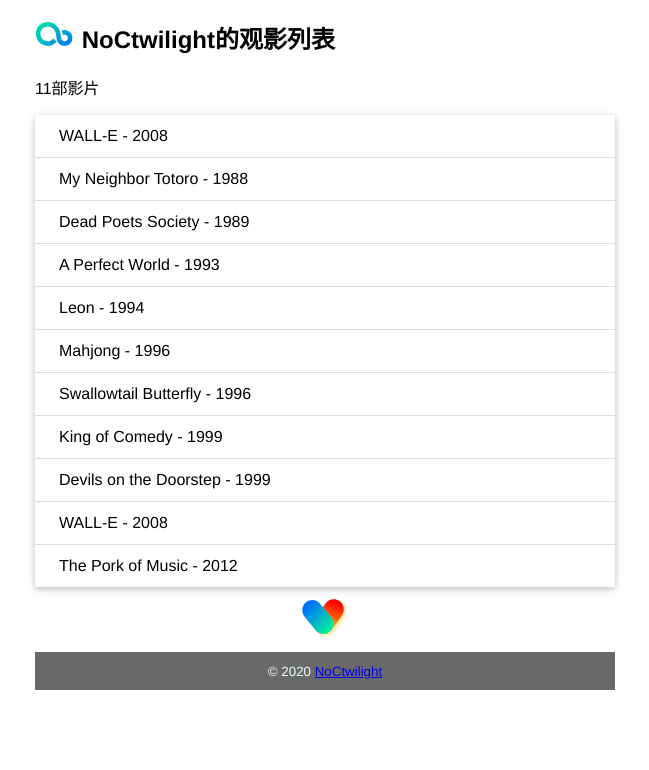
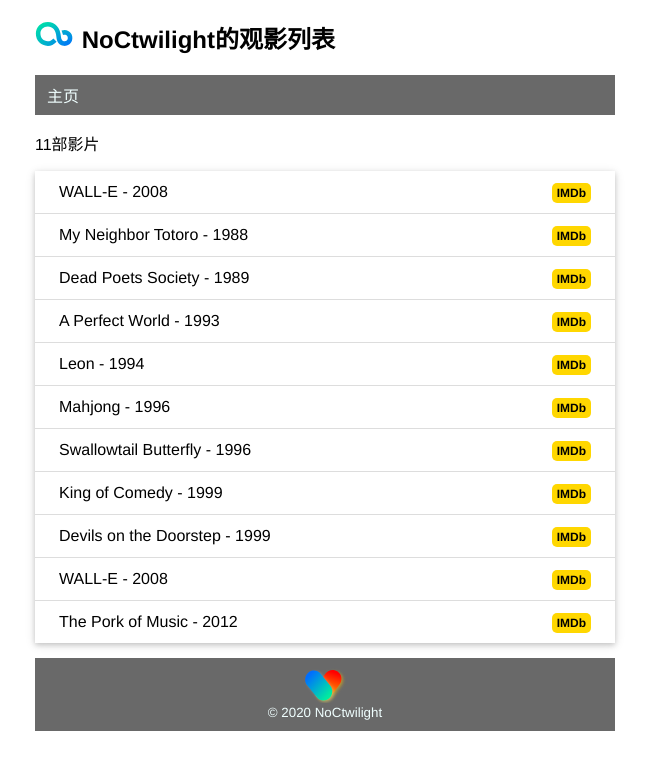
Before and after one commit to NoCtwilight/watchlist, a Flask app: page / in a window 1280 px wide. Shown: the top 770 px of the page, without its empty margins (315-964 px from the left). Run offline with Flask 2, Linux system fonts and the light colour scheme; data comes from the database, SQL or seed files in the repository.

Commit message:
Add base tempalte and error template

```diff
--- a/app.py
+++ b/app.py
@@ -84,8 +84,21 @@ def forge():
 def hello():
     return "欢迎来到资源聚合网页！"
 
+
+@app.context_processor
+def inject_user():
+    '''模板上下文处理函数,函数名可随意设置'''
+    user = User.query.first()
+    return dict(user=user)  # 返回字典,即{'user': user}
+
+
+@app.errorhandler(404)  # 传入要处理的错误代码
+def page_not_found(e):
+    '''接受异常对象作为参数'''
+    return render_template('404.html'), 404  # 返回模板和状态码
+
+
 @app.route('/')
 def index():
-    user = User.query.first()
     movies = Movie.query.all()
-    return render_template('index.html', user=user, movies=movies)
+    return render_template('index.html', movies=movies)
--- a/static/style.css
+++ b/static/style.css
@@ -7,12 +7,28 @@ body {
 }
 
 /* 页脚 */
-footer {
+.foot {
     color: azure;
     background-color: dimgray;
     margin-top: 15px;
     text-align: center;
     padding: 10px;
+}
+
+.foot a {
+    color: azure;
+    text-decoration: none;
+}
+
+.foot a:hover {
+    color: khaki;
+    text-decoration: none;
+}
+
+.footimg {
+    display: block;
+    margin: 0 auto;
+    height: 35px;
 }
 
 /* 头像 */
@@ -41,9 +57,42 @@ footer {
     background-color:#f8f9fa;
 }
 
-/* 底部图片 */
-.footimg {
+/* 菜单栏 */
+.menu ul {
+    list-style-type: none;
+    margin: 0;
+    padding: 0;
+    overflow: hidden;
+    background-color: dimgray;
+}
+
+.menu li {
+    float: left;
+}
+
+.menu li a {
     display: block;
-    margin: 0 auto;
-    height: 40px;
+    color: azure;
+    text-align: center;
+    padding: 8px 12px;
+    text-decoration: none;
 }
+
+.menu li a:hover {
+    background-color: #111111;
+}
+
+/* IMDb连接 */
+.float-right {
+    float: right;
+}
+
+.imdb {
+    font-size: 12px;
+    font-weight: bold;
+    color: black;
+    text-decoration: none;
+    background-color: gold;
+    border-radius: 5px;
+    padding: 3px 5px;
+}
--- /dev/null
+++ b/templates/base.html
@@ -0,0 +1,31 @@
+<!DOCTYPE html>
+<html lang="zh-CN">
+<head>
+    {% block head %}
+    <meta charset="utf-8">
+    <meta name="viewport" content="width=device-width, initial-scale=1.0">
+    <title>{{ user.name }}的观影列表</title>
+    <link rel="icon" href="{{ url_for('static', filename='logo.svg') }}">
+    <link rel="stylesheet" href="{{ url_for('static', filename='style.css') }}" type="text/css">
+    {% endblock %}
+</head>
+<body>
+    <h2>
+        <img alt="Avatar" class="avatar" src="{{ url_for('static', filename='images/title.svg') }}">
+        {{ user.name }}的观影列表
+    </h2>
+    <nav class="menu">
+        <ul>
+            <li><a href="{{ url_for('index') }}">主页</a></li>
+        </ul>
+    </nav>
+
+    {% block content %}
+    {% endblock %}
+
+    <footer class="foot">
+        <img alt="foot image" class="footimg" src="{{ url_for('static', filename='images/foot.svg') }}">
+        <small>&copy; 2020 <a href="https://noctwilight.github.io/" target="_blank">NoCtwilight</a></small>
+    </footer>
+</body>
+</html>
--- a/templates/index.html
+++ b/templates/index.html
@@ -1,27 +1,15 @@
-<!DOCTYPE html>
-<html lang="en">
-<head>
-    <meta charset="utf-8">
-    <title>{{ user.name }}的观影列表</title>
-    <link rel="icon" href="{{ url_for('static', filename='logo.svg') }}">
-    <link rel="stylesheet" href="{{ url_for('static', filename='style.css') }}" type="text/css">
-</head>
-<body>
-    <h2>
-        <img alt="title image" class="avatar" src="{{ url_for('static', filename='images/title.svg') }}">
-        {{ user.name }}的观影列表
-    </h2>
+{% extends 'base.html' %}
 
-    <p>{{ movies|length }}部影片</p>
-    <ul class="movie-list">
-        {% for movie in movies %}
-        <li>{{ movie.title }} - {{ movie.year }}</li>
-        {% endfor %}
-    </ul>
-
-    <img alt="foot image" class="footimg" src="{{ url_for('static', filename='images/foot.svg') }}">
-
-    <footer>
-        <small>&copy; 2020 <a href="https://noctwilight.github.io/">NoCtwilight</a></small>
-    </footer>
-</body>
+{% block content %}
+<p>{{ movies|length }}部影片</p>
+<ul class="movie-list">
+    {% for movie in movies %}
+    <li>
+        {{ movie.title }} - {{ movie.year }}
+        <span class="float-right">
+            <a class="imdb" href="https://www.imdb.com/find?q={{ movie.title }}" target="_blank" title="Find this movie on IMDb">IMDb</a>
+        </span>
+    </li>
+    {% endfor %}
+</ul>
+{% endblock %}
```
Also changed, not shown: templates/404.html (added, +12 -0 lines), 1 other file.
